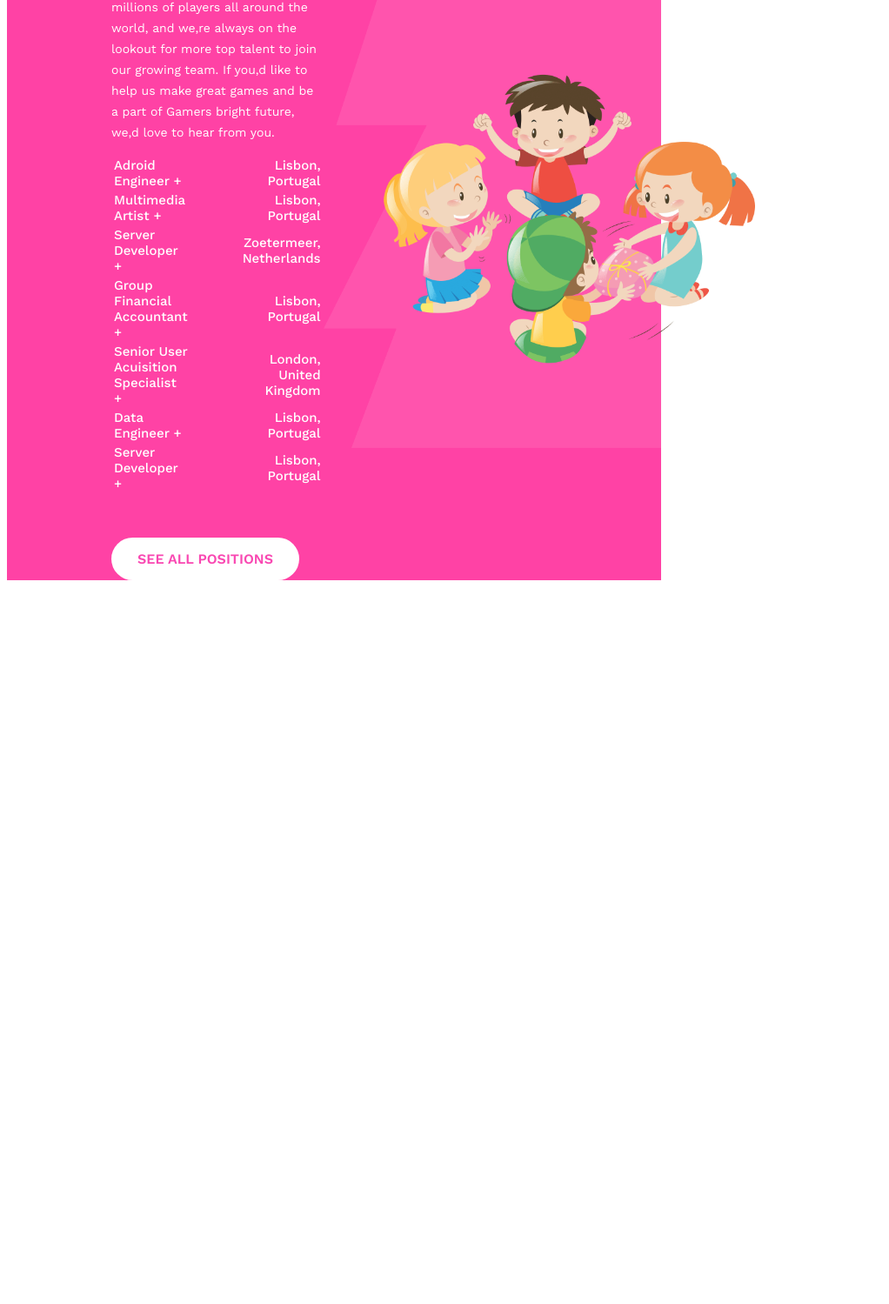
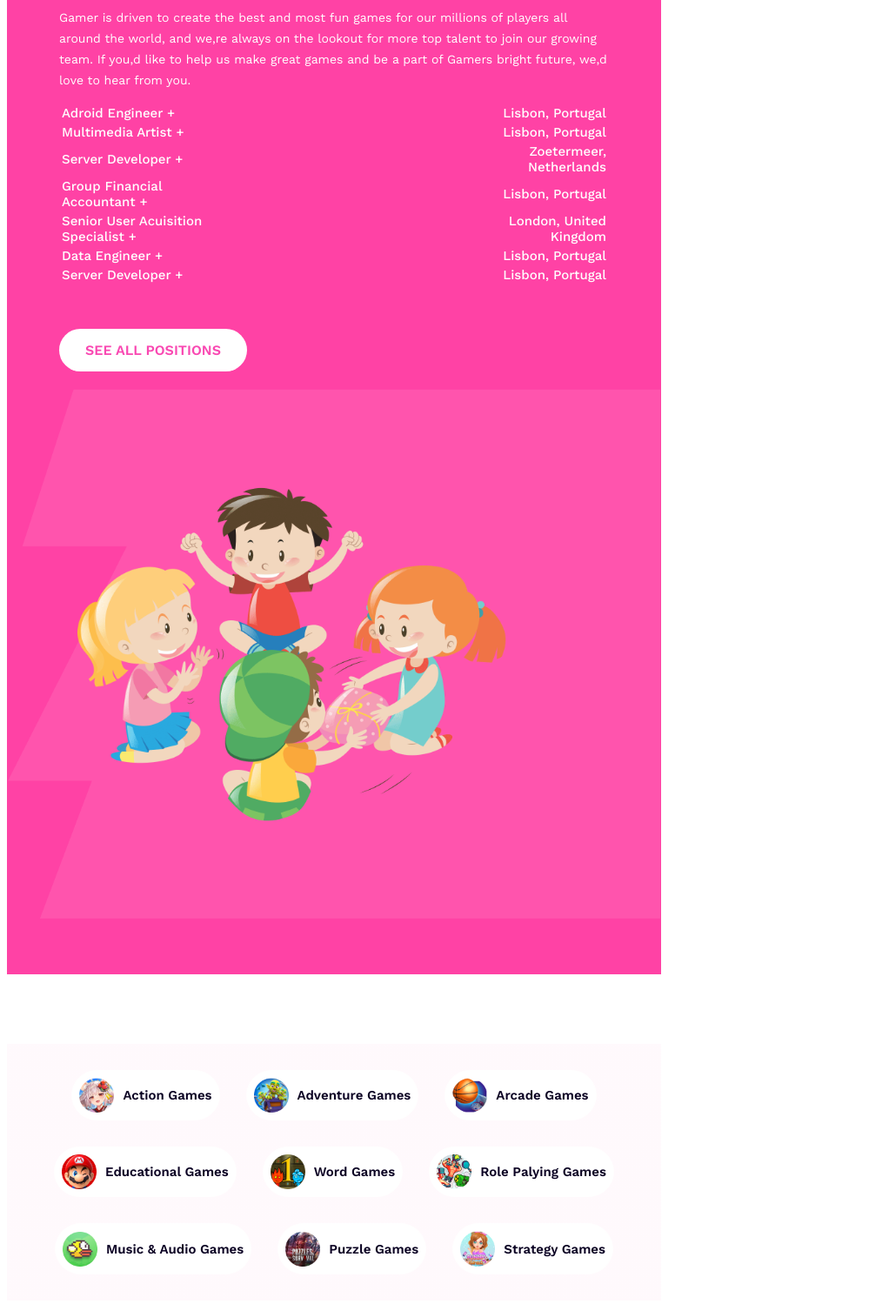
Before and after one commit to Lincoln489/LGamer-website, a plain HTML site: page index.html in a window 768 px wide. Shown: the part 4403-5902 px from the top of the page at 87% size, 1022 px wide, since content can reach past the window. Before the commit the page ends 5078 px from the top, so only its background shows below. Drawn offline with nearby package versions, Linux system fonts and the light colour scheme.

Commit message:
top game section add

```diff
--- a/css/style.css
+++ b/css/style.css
@@ -161,10 +161,11 @@ nav {
     padding: 15px 30px;
     font-size: 1rem;
     font-weight: 600;
-    color: #F948B2 ;
+    color: #F948B2;
     text-transform: uppercase;
     border-radius: 48px;
     background: #FFF;
+    margin-left: 0;
 }
 
 /* about-us css */
@@ -384,6 +385,42 @@ nav {
     width: 650px;
 }
 
+/* top-games */
+.top-games {
+    padding: 30px 120px;
+    display: flex;
+    flex-wrap: wrap;
+    justify-content: center;
+    gap: 10px;
+    margin: 80px 0;
+    background: linear-gradient(90deg, rgba(255, 66, 165, 0.03) 0%, rgba(255, 66, 165, 0.03) 100%);
+}
+
+.top-games figure {
+    display: flex;
+    border: 1px solid #fff;
+    align-items: center;
+    border-radius: 50px;
+    background: #FFF;
+    padding: 8px;
+    margin: 10px;
+}
+.top-games figure:hover {
+    border-color: #FF42A5;
+}
+.top-games figcaption:hover{
+    color: #FF42A5;
+}
+.top-games figure img {
+    width: 40px
+}
+
+.top-games figcaption {
+    color: #0B0223;
+    font-size: 15px;
+    margin-left: 10px;
+    font-weight: 600;
+}
 
 
 
@@ -511,6 +548,32 @@ nav {
         text-align: center;
     }
 
+    /* exp-container */
+    .exp-container {
+        flex-direction: column;
+        padding: 20px;
+    }
+
+    .exp-title {
+        text-align: center;
+    }
+
+    .exp-content .btn-3 {
+        margin-bottom: 20px;
+    }
+
+    .exp-img img {
+        text-align: center;
+        width: 450px;
+    }
+
+    /* top-games */
+    .top-games {
+        padding: 0px;
+        gap: 10px;
+        margin: 80px 0;
+    }
+
 }
 
 @media screen and (min-width:576px) and (max-width:960px) {
@@ -590,4 +653,32 @@ nav {
         text-align: center;
     }
 
+    /* exp-container */
+    .exp-container {
+        flex-direction: column;
+        padding: 60px;
+        justify-content: center;
+    }
+
+    .exp-content .btn-3 {
+        margin-bottom: 20px;
+    }
+
+    .exp-institde {
+        text-align: right;
+        padding-left: 270px;
+    }
+
+    .exp-img img {
+        text-align: right;
+        width: 750px;
+    }
+    .top-games {
+        padding: 20px;
+        gap: 10px;
+        margin: 80px 0;
+    }
+
+
+
 }
--- a/index.html
+++ b/index.html
@@ -162,7 +162,7 @@
                             </tr>
                             <tr>
                                 <td>Data Engineer +</td>
-                                <td  class="exp-institde">Lisbon, Portugal</td>
+                                <td class="exp-institde">Lisbon, Portugal</td>
                             </tr>
                             <tr>
                                 <td> Server Developer +</td>
@@ -177,6 +177,17 @@
                 <img src="img/Group 65.png" alt="">
             </div>
         </section>
+        <section class="top-games">
+            <figure><img src="img/Rectangle 11.png" alt=""><figcaption>Action Games</figcaption></figure>
+            <figure><img src="img/Rectangle 12.png" alt=""><figcaption>Adventure Games</figcaption></figure>
+            <figure><img src="img/Rectangle 13.png" alt=""><figcaption>Arcade Games</figcaption></figure>
+            <figure><img src="img/Rectangle 14.png" alt=""><figcaption>Educational Games</figcaption></figure>
+            <figure><img src="img/Rectangle 15.png" alt=""><figcaption>Word Games</figcaption></figure>
+            <figure ><img src="img/Rectangle 16.png" alt=""><figcaption>Role Palying Games</figcaption></figure>
+            <figure><img src="img/Rectangle 17.png" alt=""><figcaption>Music & Audio Games</figcaption></figure>
+            <figure><img src="img/Rectangle 18.png" alt=""><figcaption>Puzzle Games</figcaption></figure>
+            <figure><img src="img/Rectangle 19.png" alt=""><figcaption>Strategy Games</figcaption></figure>
+        </section>
     </main>
 
 
```
